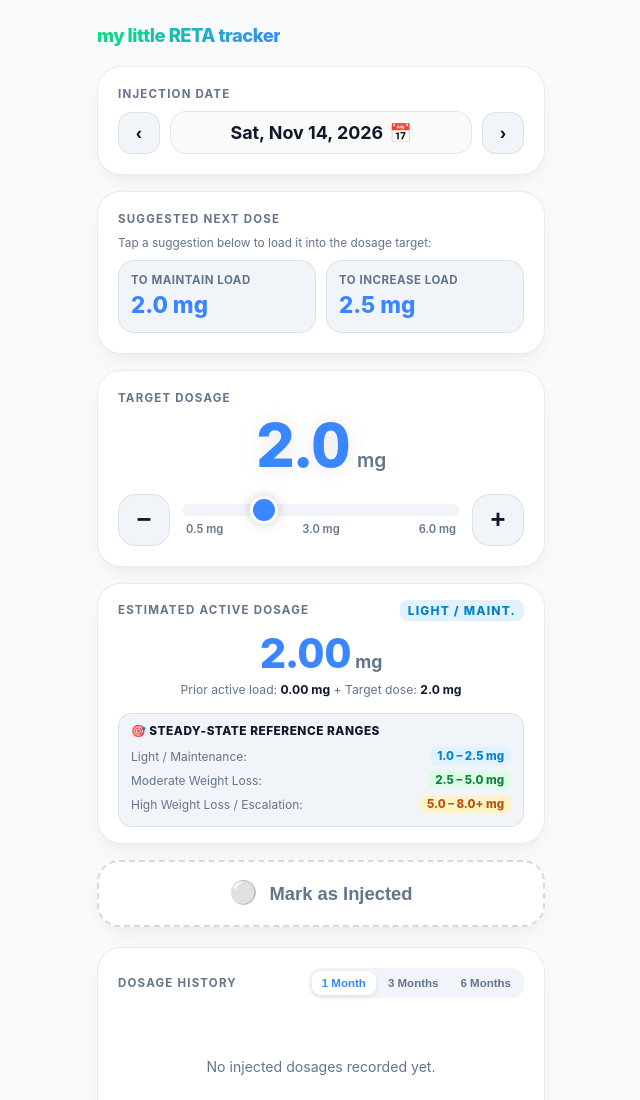
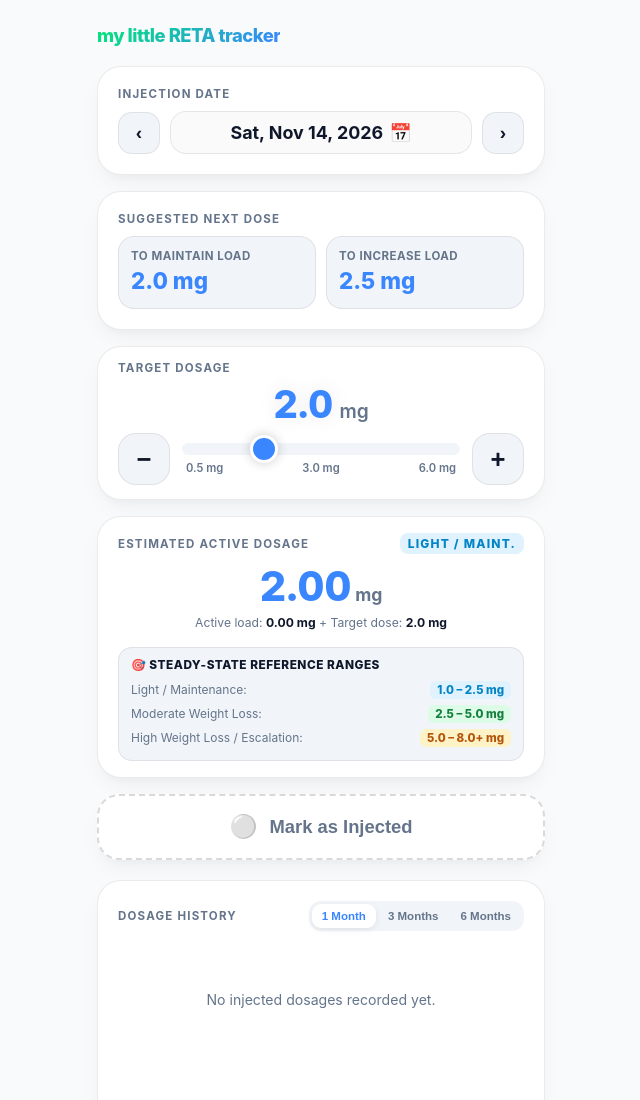
Before and after one commit to mom3ntum-MTL/PhoneWebApp, a plain HTML site: page RetaTracker/index.html in a window 1280 px wide. Shown: the top 1100 px of the page, without its empty margins (319-959 px from the left). Drawn offline with Linux system fonts and the light colour scheme.

Commit message:
Retain custom target dose across dates and refine dosage card layout

```diff
--- a/RetaTracker/index.html
+++ b/RetaTracker/index.html
@@ -260,11 +260,11 @@
     /* Target Dosage Card */
     .dose-value-container {
       text-align: center;
-      margin: 10px 0 18px 0;
+      margin: 4px 0 10px 0;
     }
 
     .dose-num {
-      font-size: 3.8rem;
+      font-size: 2.4rem;
       font-weight: 800;
       line-height: 1;
       color: var(--theme-primary);
@@ -280,6 +280,8 @@
       font-weight: 600;
       margin-left: 2px;
     }
+
+    .target-dose-card { padding-top: 14px; padding-bottom: 14px; }
 
     .dose-controls {
       display: flex;
@@ -831,10 +833,6 @@
   <!-- Suggested Next Dose Card -->
   <div class="card">
     <div class="card-label">Suggested Next Dose</div>
-    <div style="font-size: 0.74rem; color: var(--text-secondary); margin-bottom: 8px;">
-      Tap a suggestion below to load it into the dosage target:
-    </div>
-
     <div class="suggestion-grid">
       <div class="suggestion-card" onclick="applySuggestedDose('maintain')">
         <div class="sug-title">To Maintain Load</div>
@@ -851,7 +849,7 @@
   </div>
 
   <!-- Target Dosage Slider Card -->
-  <div class="card">
+  <div class="card target-dose-card">
     <div class="card-label">Target Dosage</div>
     <div class="dose-value-container">
       <span id="doseVal" class="dose-num">2.0</span>
@@ -885,7 +883,7 @@
         <span class="active-dose-unit">mg</span>
       </div>
       <div id="liveActiveLoadBreakdown" class="active-dose-sub">
-        Prior active load: <strong>0.00 mg</strong> + Target dose: <strong>2.0 mg</strong>
+        Active load: <strong>0.00 mg</strong> + Target dose: <strong>2.0 mg</strong>
       </div>
     </div>
     <!-- Target Range Reference Guide -->
@@ -989,7 +987,9 @@
 
   <script>
     const STORAGE_KEY='reta_single_user_data_v1';
+    const LAST_TARGET_DOSE_KEY='reta_last_target_dose_v1';
     let selectedDate=new Date(),calViewDate=new Date(),historyData={};
+    let lastTargetDose=2.0;
     let currentDaysFilter = 30;
 
     let suggestedMaintainDose = 2.0;
@@ -1011,6 +1011,10 @@
     }
 
     function init() {
+      const storedTargetDose = Number(localStorage.getItem(LAST_TARGET_DOSE_KEY));
+      if (Number.isFinite(storedTargetDose) && storedTargetDose >= 0.5 && storedTargetDose <= 6.0) {
+        lastTargetDose = Math.round(storedTargetDose * 10) / 10;
+      }
       loadStorage();
       updateUI();
     }
@@ -1146,7 +1150,7 @@
         if (isAlreadyInjected) {
           breakdownEl.innerHTML = `Active on this date: <strong>${baseLoad.toFixed(2)} mg</strong> (prior) + <strong>${currentSliderDose.toFixed(1)} mg</strong> (injected)`;
         } else {
-          breakdownEl.innerHTML = `Prior active load: <strong>${baseLoad.toFixed(2)} mg</strong> + Target dose: <strong>${currentSliderDose.toFixed(1)} mg</strong>`;
+          breakdownEl.innerHTML = `Active load: <strong>${baseLoad.toFixed(2)} mg</strong> + Target dose: <strong>${currentSliderDose.toFixed(1)} mg</strong>`;
         }
       }
 
@@ -1169,7 +1173,7 @@
       document.getElementById('dateDisplay').innerHTML=`<span>${formatDateDisplay(selectedDate)}</span> 📅`;
 
       const record = historyData[dateKey] || null;
-      let doseVal = 2.0;
+      let doseVal = lastTargetDose;
       let isInjected = false;
 
       if (record && record.injected) {
@@ -1216,7 +1220,12 @@
 
     function onSliderChange(val){
       if(isSelectedDateInjected()){document.getElementById('doseSlider').value=historyData[formatDateKey(selectedDate)].dose;return;}
-      const dose=parseFloat(val);document.getElementById('doseVal').innerText=dose.toFixed(1);updateActiveLoadDisplay();
+      const dose=parseFloat(val);
+      if (!Number.isFinite(dose) || dose < 0.5 || dose > 6.0) return;
+      lastTargetDose = Math.round(dose * 10) / 10;
+      localStorage.setItem(LAST_TARGET_DOSE_KEY, String(lastTargetDose));
+      document.getElementById('doseVal').innerText=lastTargetDose.toFixed(1);
+      updateActiveLoadDisplay();
     }
 
     function toggleInjection() {
```
